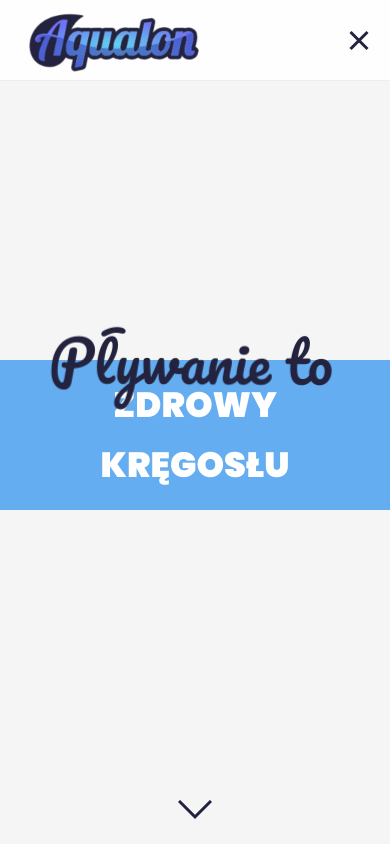
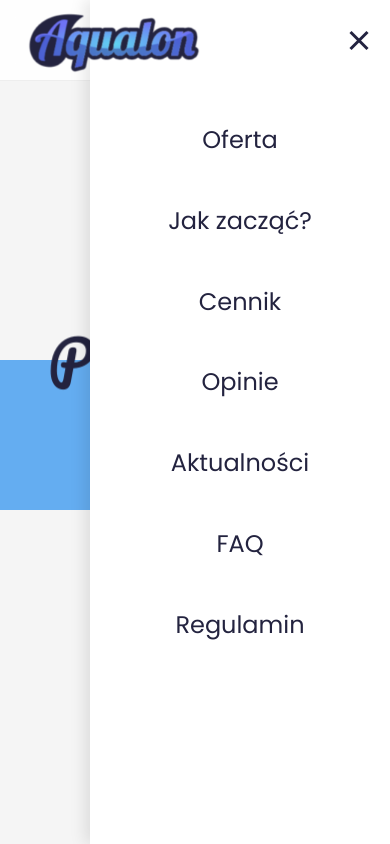
Before and after one commit to asior-dev/aqualon, a plain HTML site: page index.html in a window 390 px wide. Both pictures are taken after a click on the button 358 px from the left and 40 px from the top of the page. Shown: the top 844 px of the page. Drawn offline with nearby package versions, Linux system fonts and the light colour scheme.

Commit message:
poprawione menu dzialajace

```diff
--- a/css/style.css
+++ b/css/style.css
@@ -112,6 +112,24 @@ a {
     height: 75px;
     width: auto;
 }
+
+.contact-button {
+    color: var(--color-primary);
+    font-weight: 700;
+    border: 2px solid var(--color-primary);
+    padding: 8px 20px;
+    border-radius: 50px;
+    transition: all 0.3s ease;
+    z-index: 1001;
+}
+
+.contact-button:hover {
+    background-color: var(--color-accent);
+    border-color: var(--color-accent);
+    color: var(--color-light);
+}
+
+@media (min-width: 993px) {
     .menu-toggle {
         display: flex;
         align-items: center;
@@ -128,16 +146,13 @@ a {
         transform: translateX(-50%);
         z-index: 1001;
     }
-
     .hamburger span {
         display: block;
         width: 24px;
         height: 3px;
         background-color: var(--color-dark);
         margin: 4px 0;
-    transition: transform 0.3s ease, background-color 0.3s ease;
     }
-
     .nav-links-wrapper {
         position: absolute;
         top: 0;
@@ -149,17 +164,16 @@ a {
         align-items: center;
         visibility: hidden;
     }
-
     .nav-links-wrapper ul {
         display: flex;
         align-items: center;
         list-style: none;
         gap: 30px;
     }
-
     .nav-links-wrapper li {
+        transform: translateY(-80px);
+        opacity: 0;
     }
-
     .nav-links-wrapper a {
         color: var(--color-dark);
         font-weight: 700;
@@ -168,21 +182,96 @@ a {
     .nav-links-wrapper a:hover {
         color: var(--color-primary);
     }
-
-.contact-button {
-    color: var(--color-primary);
-    font-weight: 700;
-    border: 2px solid var(--color-primary);
-    padding: 8px 20px;
-    border-radius: 50px;
-    transition: all 0.3s ease;
-    z-index: 1001;
+    .menu-overlay {
+        display: none;
+    }
 }
 
-.contact-button:hover {
-    background-color: var(--color-accent);
-    border-color: var(--color-accent);
-    color: var(--color-light);
+@media (max-width: 992px) {
+    body.menu-is-open {
+        overflow: hidden;
+    }
+    .contact-button, .menu-toggle-text {
+        display: none;
+    }
+    .main-nav {
+        justify-content: space-between;
+    }
+    .menu-toggle {
+        display: block;
+        background: none;
+        border: none;
+        cursor: pointer;
+        z-index: 1001;
+        order: 3;
+    }
+    .hamburger span {
+        display: block;
+        width: 24px;
+        height: 3px;
+        background-color: var(--color-dark);
+        margin: 5px 0;
+        transition: transform 0.3s ease, opacity 0.3s ease;
+    }
+    .nav-links-wrapper {
+        position: fixed;
+        top: 0;
+        right: 0;
+        width: 300px;
+        max-width: 80%;
+        height: 100vh;
+        background: var(--color-light);
+        display: flex;
+        flex-direction: column;
+        justify-content: flex-start;
+        padding-top: 100px;
+        z-index: 1000;
+        box-shadow: -5px 0 15px rgba(0,0,0,0.1);
+        transform: translateX(100%);
+        transition: transform 0.5s cubic-bezier(0.25, 0.46, 0.45, 0.94);
+    }
+    .nav-links-wrapper.is-open {
+        transform: translateX(0);
+    }
+    .nav-links-wrapper ul {
+        display: block;
+        list-style: none;
+        width: 100%;
+    }
+    .nav-links-wrapper li {
+        width: 100%;
+        text-align: center;
+    }
+    .nav-links-wrapper a {
+        display: block;
+        padding: 20px;
+        font-size: 1.5rem;
+        color: var(--color-dark);
+    }
+    .menu-toggle.is-open .hamburger span:nth-child(1) {
+        transform: translateY(8px) rotate(45deg);
+    }
+    .menu-toggle.is-open .hamburger span:nth-child(2) {
+        opacity: 0;
+    }
+    .menu-toggle.is-open .hamburger span:nth-child(3) {
+        transform: translateY(-8px) rotate(-45deg);
+    }
+    .menu-overlay {
+        display: block;
+        position: fixed;
+        top: 0; left: 0;
+        width: 100%; height: 100%;
+        background-color: rgba(0, 0, 0, 0.5);
+        z-index: 999;
+        opacity: 0;
+        visibility: hidden;
+        transition: opacity 0.5s ease;
+    }
+    .menu-overlay.is-open {
+        opacity: 1;
+        visibility: visible;
+    }
 }
 
 #hero {
@@ -265,7 +354,6 @@ a {
     }
 }
 
-
 .offer-accordion {
     width: 100%;
     border-top: 1px solid var(--color-border);
@@ -299,6 +387,7 @@ a {
     color: var(--color-dark);
     line-height: 1.2;
 }
+
 .age-target {
     font-size: 1rem;
     color: var(--color-text-light);
@@ -312,6 +401,7 @@ a {
     position: relative;
     transition: transform 0.4s cubic-bezier(0.25, 0.46, 0.45, 0.94);
 }
+
 .icon-plus::before, .icon-plus::after {
     content: '';
     position: absolute;
@@ -323,9 +413,11 @@ a {
     transform: translate(-50%, -50%);
     transition: background-color 0.3s ease;
 }
+
 .icon-plus::after {
     transform: translate(-50%, -50%) rotate(90deg);
 }
+
 .accordion-item.active .icon-plus {
     transform: rotate(135deg);
 }
@@ -337,7 +429,10 @@ a {
     grid-template-columns: repeat(auto-fit, minmax(300px, 1fr));
     gap: 20px;
 }
-.accordion-content p { color: var(--color-text-light); }
+
+.accordion-content p {
+    color: var(--color-text-light);
+}
 
 .content-tile {
     background-color: #fdfdfd;
@@ -345,6 +440,7 @@ a {
     border-radius: 15px;
     padding: 25px;
 }
+
 .content-tile h4 {
     font-size: 1.3rem;
     margin-bottom: 10px;
@@ -354,6 +450,7 @@ a {
     background-color: var(--color-primary);
     transition: background-color 0.4s ease;
 }
+
 .accordion-item.active .header-text h3 {
     color: var(--color-light);
 }
@@ -373,13 +470,17 @@ a {
     color: var(--color-light);
     text-align: center;
 }
+
 .motivation-quote {
     font-size: clamp(2rem, 6vw, 4rem);
     color: var(--color-light);
     max-width: 800px;
     margin: 0 auto;
 }
-.motivation-quote::before { display: none; }
+
+.motivation-quote::before {
+    display: none;
+}
 
 .start-grid {
     display: grid;
@@ -458,13 +559,13 @@ a {
     margin-top: 20px;
 }
 
-/* CENNIK - NOWA WERSJA */
 .pricing-grid-new {
     display: grid;
     grid-template-columns: repeat(auto-fit, minmax(350px, 1fr));
     gap: 40px;
     align-items: stretch;
 }
+
 .pricing-card-new {
     background-color: var(--color-light);
     border: 1px solid var(--color-border);
@@ -475,10 +576,12 @@ a {
     box-shadow: 0 10px 30px rgba(0,0,0,0.05);
     transition: transform 0.3s ease, box-shadow 0.3s ease;
 }
+
 .pricing-card-new:hover {
     transform: translateY(-10px);
     box-shadow: 0 20px 40px rgba(0,0,0,0.08);
 }
+
 .pricing-card-title {
     font-size: 1.8rem;
     font-weight: 900;
@@ -486,12 +589,14 @@ a {
     margin-bottom: 5px;
     color: var(--color-dark);
 }
+
 .pricing-card-subtitle {
     color: var(--color-text-light);
     text-align: center;
     margin-bottom: 30px;
     min-height: 48px;
 }
+
 .pricing-card-button {
     display: block;
     width: 100%;
@@ -502,8 +607,9 @@ a {
     font-weight: 700;
     text-align: center;
     transition: background-color 0.3s ease;
-    margin-top: auto; /* Wypycha przycisk na dół */
+    margin-top: auto;
 }
+
 .pricing-card-button:hover {
     background-color: var(--color-accent);
     color: var(--color-light);
@@ -513,6 +619,7 @@ a {
     list-style: none;
     margin-bottom: 30px;
 }
+
 .pricing-list-infants li {
     display: flex;
     justify-content: space-between;
@@ -520,9 +627,11 @@ a {
     padding: 15px 10px;
     border-bottom: 1px solid var(--color-border);
 }
+
 .pricing-list-infants li:last-child {
     border-bottom: none;
 }
+
 .pricing-list-infants .price {
     font-weight: 700;
     font-size: 1.1rem;
@@ -536,36 +645,42 @@ a {
     overflow: hidden;
     margin-bottom: 30px;
 }
+
 .pricing-table-header, .pricing-table-row {
     display: grid;
     grid-template-columns: 1fr 1fr 1fr;
     text-align: center;
 }
+
 .pricing-table-header {
     background-color: #f9f9f9;
     font-weight: 700;
 }
+
 .pricing-table-header div {
     padding: 15px 10px;
 }
+
 .pricing-table-row {
     border-bottom: 1px solid var(--color-border);
 }
+
 .pricing-table-row:last-child {
     border-bottom: none;
 }
+
 .pricing-table-row div {
     padding: 15px 10px;
     display: flex;
     justify-content: center;
     align-items: center;
 }
+
 .pricing-table-row div:not(:first-child) {
     font-weight: 700;
     font-size: 1.1rem;
     color: var(--color-dark);
 }
-
 
 .testimonials-grid {
     display: grid;
@@ -642,24 +757,29 @@ a {
     text-align: center;
     flex-wrap: wrap;
 }
+
 .contact-details h4 {
     font-size: 1.3rem;
     color: var(--color-dark);
     margin-bottom: 10px;
 }
+
 .contact-socials h4 {
     font-size: 1.3rem;
     color: var(--color-dark);
     margin-bottom: 10px;
 }
+
 .contact-details p {
     color: var(--color-text-light);
     margin-bottom: 20px;
 }
+
 .contact-details ul {
     list-style: none;
     margin-bottom: 30px;
 }
+
 .contact-details ul li {
     display: flex;
     align-items: center;
@@ -667,6 +787,7 @@ a {
     margin-bottom: 10px;
     font-size: 1.1rem;
 }
+
 .contact-details ul li svg {
     width: 22px;
     height: 22px;
@@ -678,6 +799,7 @@ a {
     display: flex;
     gap: 15px;
 }
+
 .social-icons a {
     width: 50px;
     height: 50px;
@@ -690,6 +812,7 @@ a {
     font-weight: 700;
     transition: all 0.3s ease;
 }
+
 .social-icons a:hover {
     background-color: var(--color-primary);
     border-color: var(--color-primary);
@@ -720,31 +843,24 @@ a {
 }
 
 .menu-overlay {
-    position: fixed;
-    top: 0;
-    left: 0;
-    width: 100%;
-    height: 100%;
-    background-color: rgba(0, 0, 0, 0.5);
-    z-index: 998; /* Poniżej menu, ale powyżej reszty strony */
-    opacity: 0;
-    visibility: hidden;
-    transition: opacity 0.5s ease, visibility 0.5s ease;
-    display: none; /* Domyślnie ukryte, włączane w media query */
+    display: none;
 }
 
 .subpage-main {
     padding: 120px 0 60px 0;
 }
+
 .subpage-main h1 {
     font-size: 3rem;
     margin-bottom: 40px;
     text-align: center;
 }
+
 .subpage-content {
     max-width: 800px;
     margin: 0 auto;
 }
+
 .subpage-content h3 {
     font-size: 1.5rem;
     margin-top: 30px;
@@ -752,100 +868,28 @@ a {
     padding-bottom: 5px;
     border-bottom: 2px solid var(--color-border);
 }
+
 .subpage-content p, .subpage-content li {
     color: var(--color-text-light);
     margin-bottom: 10px;
 }
+
 .subpage-content ol {
     padding-left: 20px;
 }
+
 .faq-item, .news-item {
     border-bottom: 1px solid var(--color-border);
     padding-bottom: 20px;
     margin-bottom: 20px;
 }
+
 .news-date {
     font-style: italic;
     color: var(--color-text-light);
     font-size: 0.9rem;
 }
 
-@media (max-width: 992px) {
-    /* Ukrycie i zmiana pozycji przycisków (bez zmian) */
-    .menu-toggle {
-        position: static; transform: none; order: 3;
-    }
-    .menu-toggle-text { display: none; }
-    .main-nav { justify-content: space-between; }
-    .contact-button { display: none; }
-
-    /* Definicja wysuwanego menu (z nową logiką) */
-    .nav-links-wrapper {
-        position: fixed;
-        top: 0;
-        right: 0;
-        width: 300px;
-        max-width: 80%;
-        height: 100vh;
-        background: var(--color-light);
-        flex-direction: column;
-        justify-content: flex-start;
-        align-items: center;
-        padding-top: 100px;
-        box-shadow: -5px 0 15px rgba(0,0,0,0.1);
-        z-index: 999;
-
-        /* Stan początkowy: schowane */
-        transform: translateX(100%);
-        transition: transform 0.5s cubic-bezier(0.25, 0.46, 0.45, 0.94);
-    }
-
-    /* Stan po otwarciu (gdy body ma klasę .menu-is-open) */
-    body.menu-is-open .nav-links-wrapper {
-        transform: translateX(0);
-    }
-
-    /* Układ linków w menu mobilnym (bez zmian) */
-    .nav-links-wrapper ul { flex-direction: column; gap: 0; width: 100%; }
-    .nav-links-wrapper li { width: 100%; text-align: center; }
-    .nav-links-wrapper a { display: block; padding: 20px; font-size: 1.5rem; }
-
-    /* Style dla przycisku "X" (teraz też zależne od klasy na body) */
-    body.menu-is-open .menu-toggle .hamburger span:nth-child(1) {
-        transform: translateY(7px) rotate(45deg);
-    }
-    body.menu-is-open .menu-toggle .hamburger span:nth-child(2) {
-        opacity: 0;
-    }
-    body.menu-is-open .menu-toggle .hamburger span:nth-child(3) {
-        transform: translateY(-7px) rotate(-45deg);
-    }
-
-    /* Nakładka przyciemniająca tło */
-    .menu-overlay {
-        display: block;
-        position: fixed;
-        top: 0; left: 0;
-        width: 100%; height: 100%;
-        background-color: rgba(0, 0, 0, 0.5);
-        z-index: 998;
-        opacity: 0;
-        visibility: hidden;
-        transition: opacity 0.5s ease, visibility 0.5s ease;
-    }
-    body.menu-is-open .menu-overlay {
-        opacity: 1;
-        visibility: visible;
-    }
-
-    /* Blokada scrollowania tła */
-    body.menu-is-open {
-        overflow: hidden;
-    }
-}
-
-@media (max-width: 900px) {
-}
 @media (max-width: 450px) {
     .pricing-grid-new {
         grid-template-columns: 1fr;
@@ -861,38 +905,3 @@ a {
         font-size: 1rem;
     }
 }
-@media (min-width: 993px) {
-    .nav-links-wrapper {
-        position: absolute;
-        top: 0;
-        left: 0;
-        width: 100%;
-        height: 100%;
-        display: flex;
-        justify-content: center;
-        align-items: center;
-        visibility: hidden;
-    }
-
-    .nav-links-wrapper ul {
-        display: flex;
-        align-items: center;
-        list-style: none;
-        gap: 30px;
-    }
-
-    .nav-links-wrapper li {
-        /* Przeniesione style są teraz bezpieczne tutaj */
-        transform: translateY(-80px);
-        opacity: 0;
-    }
-
-    .nav-links-wrapper a {
-        color: var(--color-dark);
-        font-weight: 700;
-        transition: color 0.3s ease;
-    }
-    .nav-links-wrapper a:hover {
-        color: var(--color-primary);
-    }
-}
--- a/js/main.js
+++ b/js/main.js
@@ -1,30 +1,31 @@
-$(document).ready(function() {
-    gsap.registerPlugin(ScrollTrigger);
-gsap.registerPlugin(TextPlugin);
+$(document).ready(function () {
+    gsap.registerPlugin(ScrollTrigger, TextPlugin);
 
-    // === NOWA, NIEZAWODNA LOGIKA MENU ===
+    function initMenu() {
         const menuToggle = $(".menu-toggle");
         const navLinksWrapper = $(".nav-links-wrapper");
+        const menuOverlay = $(".menu-overlay");
         const body = $("body");
         const mobileBreakpoint = 992;
         let isMenuOpen = false;
 
-    // Funkcja resetująca wszystkie style menu (klucz do niezawodności)
-    function resetMenu() {
+        function closeAllMenus() {
+            isMenuOpen = false;
             body.removeClass('menu-is-open');
-        // Resetuje style inline dodane przez GSAP, aby nie psuły wersji mobilnej
-        gsap.set([navLinksWrapper, ".nav-links-wrapper li", menuToggle], { clearProps: "all" });
-        isMenuOpen = false;
+            menuToggle.removeClass('is-open');
+            navLinksWrapper.removeClass('is-open');
+            menuOverlay.removeClass('is-open');
+            gsap.set([".nav-links-wrapper", ".nav-links-wrapper li", ".menu-toggle"], { clearProps: "all" });
         }
 
-    // Główny przełącznik
-    menuToggle.on('click', function() {
-        if ($(window).width() < mobileBreakpoint) {
-            // Logika mobilna: po prostu przełącz klasę na body
-            body.toggleClass('menu-is-open');
-            isMenuOpen = body.hasClass('menu-is-open');
+        menuToggle.on('click', function () {
+            if ($(window).width() <= mobileBreakpoint) {
+                isMenuOpen = !isMenuOpen;
+                body.toggleClass('menu-is-open', isMenuOpen);
+                menuToggle.toggleClass('is-open', isMenuOpen);
+                navLinksWrapper.toggleClass('is-open', isMenuOpen);
+                menuOverlay.toggleClass('is-open', isMenuOpen);
             } else {
-            // Logika desktopowa (z GSAP)
                 if (!isMenuOpen) {
                     isMenuOpen = true;
                     const tl = gsap.timeline();
@@ -42,204 +43,130 @@ gsap.registerPlugin(TextPlugin);
             }
         });
 
-    // Zamykanie po kliknięciu w link lub nakładkę
-    $('body').on('click', '.menu-overlay, .nav-links-wrapper a', function() {
-        if (body.hasClass('menu-is-open')) {
-            resetMenu();
+        $('.menu-overlay, .nav-links-wrapper a').on('click', closeAllMenus);
+        $(window).on('resize', closeAllMenus);
+        $(window).on('scroll', function () {
+            // Sprawdzamy, czy jesteśmy w wersji desktopowej i czy menu jest otwarte
+            if ($(window).width() > mobileBreakpoint && isMenuOpen) {
+                // Używamy tej samej, niezawodnej funkcji do zamykania menu
+                closeAllMenus();
             }
         });
+    }
 
-    // Reset przy zmianie rozmiaru okna
-    $(window).on('resize', function() {
-        resetMenu();
-    });
+    initMenu();
 
-    // === KONIEC LOGIKI MENU ===
-
-    // --- Płynne przewijanie dla linków nawigacyjnych ---
-    $('a[href^="#"]').on('click', function(e) {
+    function initSmoothScroll() {
+        $('a[href^="#"]').on('click', function (e) {
+            const target = this.hash;
+            if (target && $(target).length) {
                 e.preventDefault();
-        const target = this.hash;
-
-        if (isMenuOpen) {
-            // closeMenu() jest już wywoływane przez click event na linku
+                const isMenuOpen = $("body").hasClass('menu-is-open');
+                const delay = isMenuOpen ? 500 : 0;
                 setTimeout(() => {
-                if (target && $(target).length) {
                     $('html, body').animate({ scrollTop: $(target).offset().top - 80 }, 800);
-                }
-            }, 500); // Czekamy na zakończenie animacji zamykania
-        } else {
-            if (target && $(target).length) {
-                $('html, body').animate({ scrollTop: $(target).offset().top - 80 }, 800);
-            }
+                }, delay);
             }
         });
+    }
 
-    // --- Animacje przy załadowaniu strony (bez zmian) ---
+    initSmoothScroll();
+
+    function initHeroAnimations() {
         gsap.from("#hero .hero-headline-static, #hero .hero-headline-dynamic", {
             opacity: 0, y: 50, duration: 1, stagger: 0.2, delay: 0.5, ease: "expo.out"
         });
 
-    // --- Animacje przy przewijaniu strony (bez zmian) ---
-    // Animacja dla sekcji Oferta
-    gsap.from("#oferta .section-header, #oferta .accordion-item", {
-        scrollTrigger: { trigger: "#oferta", start: "top 80%", toggleActions: "play none none none" },
-        opacity: 0,
-        y: 50,
-        duration: 0.8,
-        stagger: 0.15,
-        ease: "power3.out"
-    });
-
-    // Animacja dla sekcji Motywacja
-    gsap.from(".motivation-quote", {
-        scrollTrigger: {
-            trigger: "#motywacja",
-            start: "top 70%",
-            toggleActions: "play none none none",
-        },
-        opacity: 0, y: 40, duration: 1, ease: "power3.out"
-    });
-
-    // --- ANIMACJA SEKCJI HERO ---
-    const phrases = [
-    "Pewność siebie",
-    "Wolność w wodzie",
-    "Zdrowy kręgosłup",
-    "Relaks i energia",
-    "Nowa pasja",
-    "Bezpieczeństwo",
-    "Dobre samopoczucie"
-];
-
+        const phrases = ["Pewność siebie", "Wolność w wodzie", "Zdrowy kręgosłup", "Relaks i energia", "Nowa pasja", "Bezpieczeństwo", "Dobre samopoczucie"];
         let currentPhraseIndex = 0;
-// Selektor jest poprawny dla Twojej struktury
         const dynamicTextElement = document.querySelector('.dynamic-text');
 
-// --- ANIMACJA "DRYFUJĄCEGO" NAPISU "Pływanie to" (NOWA WERSJA) ---
-const staticHeadline = document.querySelector(".hero-headline-static");
-
-function randomDrift() {
-    gsap.to(staticHeadline, {
-        // Losowe wartości dla pozycji i rotacji
-        x: gsap.utils.random(-10, 10), // Ruch w poziomie o max 10px
-        y: gsap.utils.random(-8, 8),   // Ruch w pionie o max 8px
-        rotation: gsap.utils.random(-1.5, 1.5), // Lekki obrót o max 1.5 stopnia
-
-        // Losowy czas trwania dla naturalności
-        duration: gsap.utils.random(3, 5),
-        ease: "sine.inOut",
-        // Po zakończeniu animacji, uruchom ją od nowa z nowymi losowymi wartościami
-        onComplete: randomDrift
-    });
-}
-
-// Uruchomienie pierwszej animacji
-randomDrift();
-
-// Funkcja do pętli animacji
         function animateText() {
+            if (!dynamicTextElement) return;
             gsap.to(dynamicTextElement, {
                 duration: 1.2,
-        text: {
-            value: phrases[currentPhraseIndex],
-            ease: "none"
-        },
+                text: { value: phrases[currentPhraseIndex], ease: "none" },
                 onComplete: () => {
                     gsap.to(dynamicTextElement, {
                         duration: 1.2,
-                delay: 2, // Czas, przez jaki fraza jest widoczna
-                text: {
-                    value: "",
-                    ease: "none"
-                },
+                        delay: 2,
+                        text: { value: "", ease: "none" },
                         onComplete: () => {
                             currentPhraseIndex = (currentPhraseIndex + 1) % phrases.length;
-                    animateText(); // Uruchom pętlę od nowa
+                            animateText();
                         }
                     });
                 }
             });
         }
+        animateText();
 
-// Uruchamiamy animację na początku, wewnątrz $(document).ready() lub window.onload
-if (dynamicTextElement) {
-    animateText();
+        const staticHeadline = document.querySelector(".hero-headline-static");
+        function randomDrift() {
+            if (!staticHeadline) return;
+            gsap.to(staticHeadline, {
+                x: gsap.utils.random(-10, 10),
+                y: gsap.utils.random(-8, 8),
+                rotation: gsap.utils.random(-1.5, 1.5),
+                duration: gsap.utils.random(3, 5),
+                ease: "sine.inOut",
+                onComplete: randomDrift
+            });
+        }
+        randomDrift();
     }
 
-    // --- LOGIKA AKORDEONU W SEKCJI OFERTA ---
-    $('.accordion-header').on('click', function() {
+    initHeroAnimations();
+
+    function initScrollAnimations() {
+        gsap.from("#oferta .section-header, #oferta .accordion-item", {
+            scrollTrigger: { trigger: "#oferta", start: "top 80%", toggleActions: "play none none none" },
+            opacity: 0, y: 50, duration: 0.8, stagger: 0.15, ease: "power3.out"
+        });
+
+        gsap.from(".motivation-quote", {
+            scrollTrigger: { trigger: "#motywacja", start: "top 70%", toggleActions: "play none none none" },
+            opacity: 0, y: 40, duration: 1, ease: "power3.out"
+        });
+
+        gsap.from("#start .coach-column, #start .info-box", {
+            scrollTrigger: { trigger: "#start", start: "top 80%", toggleActions: "play none none none" },
+            opacity: 0, y: 50, duration: 0.8, ease: "power3.out", stagger: 0.2
+        });
+
+        gsap.from("#cennik .pricing-card-new", {
+            scrollTrigger: { trigger: "#cennik", start: "top 80%", toggleActions: "play none none none" },
+            opacity: 0, scale: 0.95, duration: 0.8, ease: "power3.out", stagger: 0.2
+        });
+
+        gsap.from("#opinie .testimonial-card", {
+            scrollTrigger: { trigger: "#opinie", start: "top 80%", toggleActions: "play none none none" },
+            opacity: 0, y: 50, duration: 0.8, ease: "power3.out", stagger: 0.2
+        });
+
+        gsap.from("#kontakt .contact-details, #kontakt .contact-socials", {
+            scrollTrigger: { trigger: "#kontakt", start: "top 80%", toggleActions: "play none none none" },
+            opacity: 0, y: 50, duration: 0.8, ease: "power3.out", stagger: 0.2
+        });
+    }
+
+    initScrollAnimations();
+
+    function initAccordion() {
+        $('.accordion-header').on('click', function () {
             const item = $(this).parent('.accordion-item');
             const content = item.find('.accordion-content');
-
-        // Sprawdź, czy kliknięty element jest już aktywny
             const isActive = item.hasClass('active');
 
-        // Zamknij wszystkie otwarte elementy
             $('.accordion-item').removeClass('active');
             $('.accordion-content').slideUp(400);
 
-        // Jeśli kliknięty element NIE był aktywny, otwórz go
             if (!isActive) {
                 item.addClass('active');
-            // Zmieniamy flexbox dla rozwiniętego kontenera
                 content.css('display', 'grid').hide().slideDown(400);
             }
         });
+    }
 
-        // Animacja dla sekcji "Startuj z Nami"
-    gsap.from("#start .coach-column, #start .info-box", {
-        scrollTrigger: {
-            trigger: "#start",
-            start: "top 80%",
-            toggleActions: "play none none none",
-        },
-        opacity: 0,
-        y: 50,
-        duration: 0.8,
-        ease: "power3.out",
-        stagger: 0.2
+    initAccordion();
 });
-
-    // Animacja dla sekcji Cennik
-    gsap.from("#cennik .pricing-card-new", {
-        scrollTrigger: {
-            trigger: "#cennik",
-            start: "top 80%",
-            toggleActions: "play none none none",
-        },
-        opacity: 0,
-        scale: 0.95,
-        duration: 0.8,
-        ease: "power3.out",
-        stagger: 0.2
-    });
-
-    // Animacja dla sekcji Opinie
-    gsap.from("#opinie .testimonial-card", {
-        scrollTrigger: {
-            trigger: "#opinie",
-            start: "top 80%",
-            toggleActions: "play none none none",
-        },
-        opacity: 0,
-        y: 50,
-        duration: 0.8,
-        ease: "power3.out",
-        stagger: 0.2
-    });
-
-    // Animacja dla sekcji Kontakt
-    gsap.from("#kontakt .contact-details, #kontakt .contact-socials", {
-        scrollTrigger: {
-            trigger: "#kontakt",
-            start: "top 80%",
-            toggleActions: "play none none none",
-        },
-        opacity: 0,
-        y: 50,
-        duration: 0.8,
-        ease: "power3.out",
-        stagger: 0.2
-    });
-});
```
Also changed, not shown: aktualnosci.html (+1 -0 lines), faq.html (+1 -0 lines), index.html (+1 -0 lines), regulamin.html (+1 -0 lines). Lines whose indentation alone changed are shown as unchanged.
